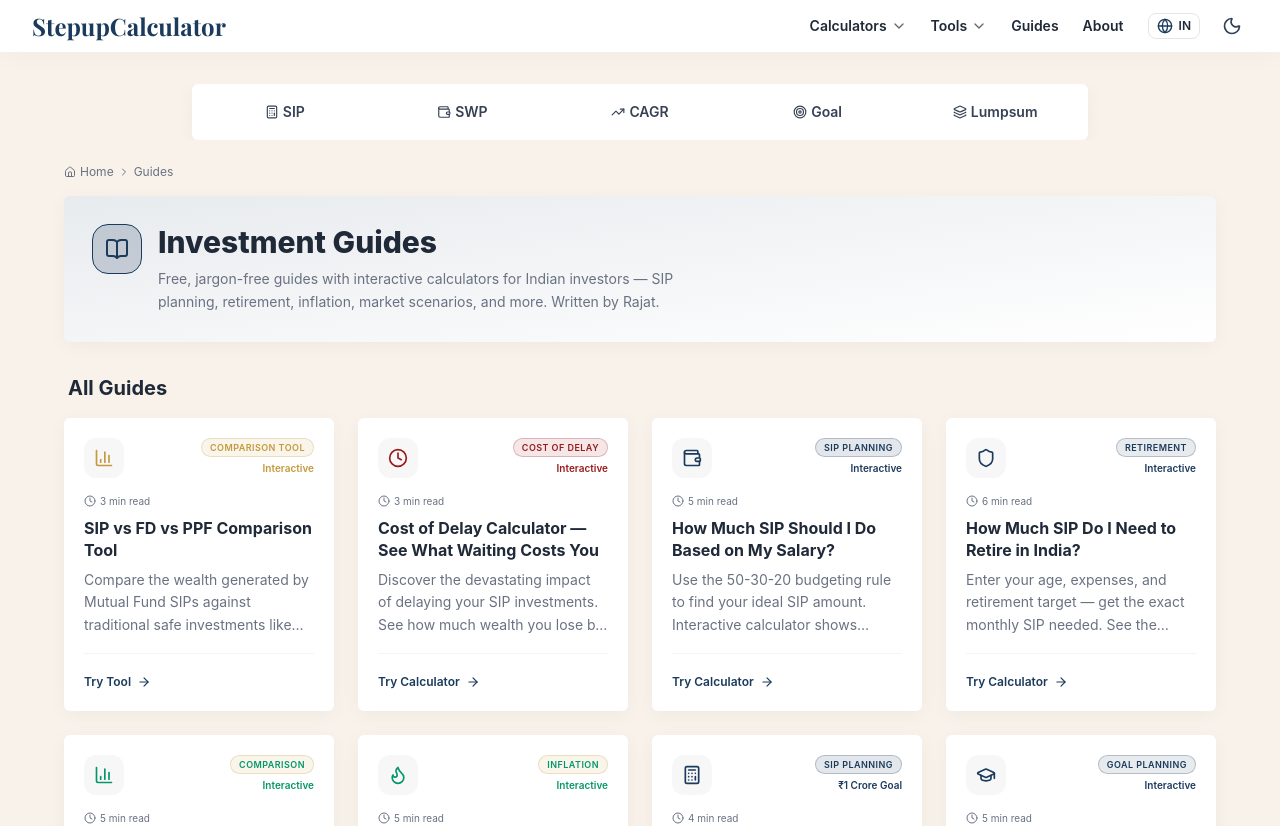
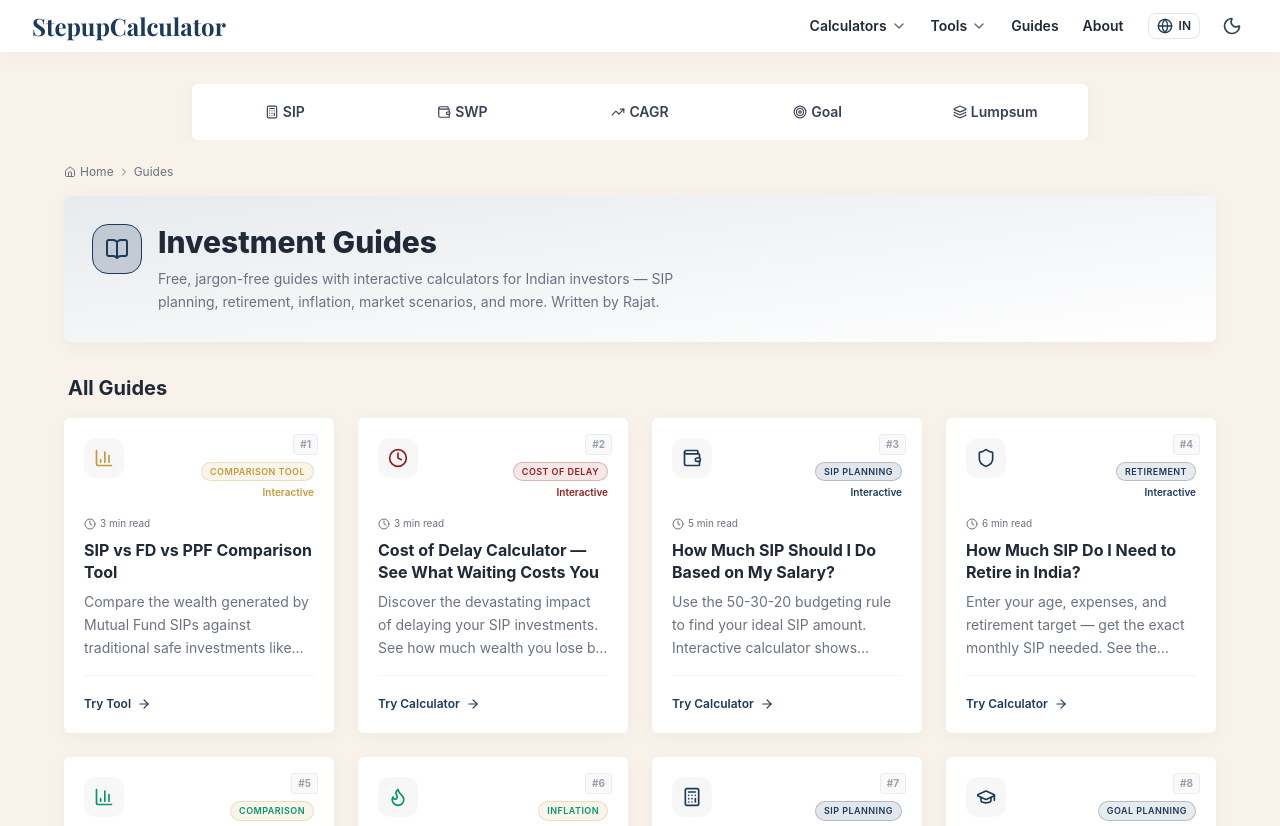
Before and after one commit to wwerajattigercom-netizen/SIP-Calculator, a Next.js app: page /blog in a window 1280 px wide. Shown: the top 826 px of the page. Built offline with nearby package versions, Linux system fonts and the light colour scheme; a web font is replaced by a local one.

Commit message:
feat: add chronological numbering to guides

```diff
--- a/src/app/blog/page.js
+++ b/src/app/blog/page.js
@@ -317,19 +317,22 @@ export default function BlogIndexPage() {
         <div className="w-full">
           <h2 className="text-xl font-bold text-foreground px-1 mb-4">All Guides</h2>
           <div className="grid grid-cols-1 md:grid-cols-2 lg:grid-cols-3 xl:grid-cols-4 gap-4 md:gap-6">
-            {ARTICLES.map(({ href, tag, tagColor, title, excerpt, readTime, cta, icon, highlight, highlightColor }) => (
+            {ARTICLES.map(({ href, tag, tagColor, title, excerpt, readTime, cta, icon, highlight, highlightColor }, index) => (
               <Link
                 key={href}
                 href={href}
-                className="block glass-panel p-5 hover:bg-[rgba(27,58,92,0.02)] hover:border-[rgba(27,58,92,0.25)] border border-[#E8E4DF] transition-all group rounded-2xl h-full"
+                className="block glass-panel p-5 hover:bg-[rgba(27,58,92,0.02)] hover:border-[rgba(27,58,92,0.25)] border border-[#E8E4DF] transition-all group rounded-2xl h-full relative"
               >
+                <div className="absolute top-4 right-4 text-[10px] font-bold text-gray-400 bg-gray-100/50 dark:bg-gray-800/50 px-1.5 py-0.5 rounded backdrop-blur-sm z-10 border border-black/5 dark:border-white/5">
+                  #{index + 1}
+                </div>
                 <div className="flex flex-col h-full items-start gap-4">
                   {/* Icon & Meta */}
                   <div className="flex w-full items-start justify-between">
                     <div className="bg-[rgba(0,0,0,0.03)] p-2.5 rounded-xl flex-shrink-0 group-hover:bg-[rgba(27,58,92,0.1)] transition-colors">
                       {icon}
                     </div>
-                    <div className="flex flex-col items-end gap-1 text-right">
+                    <div className="flex flex-col items-end gap-1 text-right mt-6">
                       <span className={`text-[9px] font-semibold uppercase tracking-wider px-2 py-0.5 rounded-full border ${tagColor}`}>
                         {tag}
                       </span>
--- a/src/app/us/blog/page.js
+++ b/src/app/us/blog/page.js
@@ -317,19 +317,22 @@ export default function BlogIndexPage() {
         <div className="w-full">
           <h2 className="text-xl font-bold text-foreground px-1 mb-4">All Guides</h2>
           <div className="grid grid-cols-1 md:grid-cols-2 lg:grid-cols-3 xl:grid-cols-4 gap-4 md:gap-6">
-            {ARTICLES.map(({ href, tag, tagColor, title, excerpt, readTime, cta, icon, highlight, highlightColor }) => (
+            {ARTICLES.map(({ href, tag, tagColor, title, excerpt, readTime, cta, icon, highlight, highlightColor }, index) => (
               <Link
                 key={href}
                 href={href}
-                className="block glass-panel p-5 hover:bg-[rgba(27,58,92,0.02)] hover:border-[rgba(27,58,92,0.25)] border border-[#E8E4DF] transition-all group rounded-2xl h-full"
+                className="block glass-panel p-5 hover:bg-[rgba(27,58,92,0.02)] hover:border-[rgba(27,58,92,0.25)] border border-[#E8E4DF] transition-all group rounded-2xl h-full relative"
               >
+                <div className="absolute top-4 right-4 text-[10px] font-bold text-gray-400 bg-gray-100/50 dark:bg-gray-800/50 px-1.5 py-0.5 rounded backdrop-blur-sm z-10 border border-black/5 dark:border-white/5">
+                  #{index + 1}
+                </div>
                 <div className="flex flex-col h-full items-start gap-4">
                   {/* Icon & Meta */}
                   <div className="flex w-full items-start justify-between">
                     <div className="bg-[rgba(0,0,0,0.03)] p-2.5 rounded-xl flex-shrink-0 group-hover:bg-[rgba(27,58,92,0.1)] transition-colors">
                       {icon}
                     </div>
-                    <div className="flex flex-col items-end gap-1 text-right">
+                    <div className="flex flex-col items-end gap-1 text-right mt-6">
                       <span className={`text-[9px] font-semibold uppercase tracking-wider px-2 py-0.5 rounded-full border ${tagColor}`}>
                         {tag}
                       </span>
```
